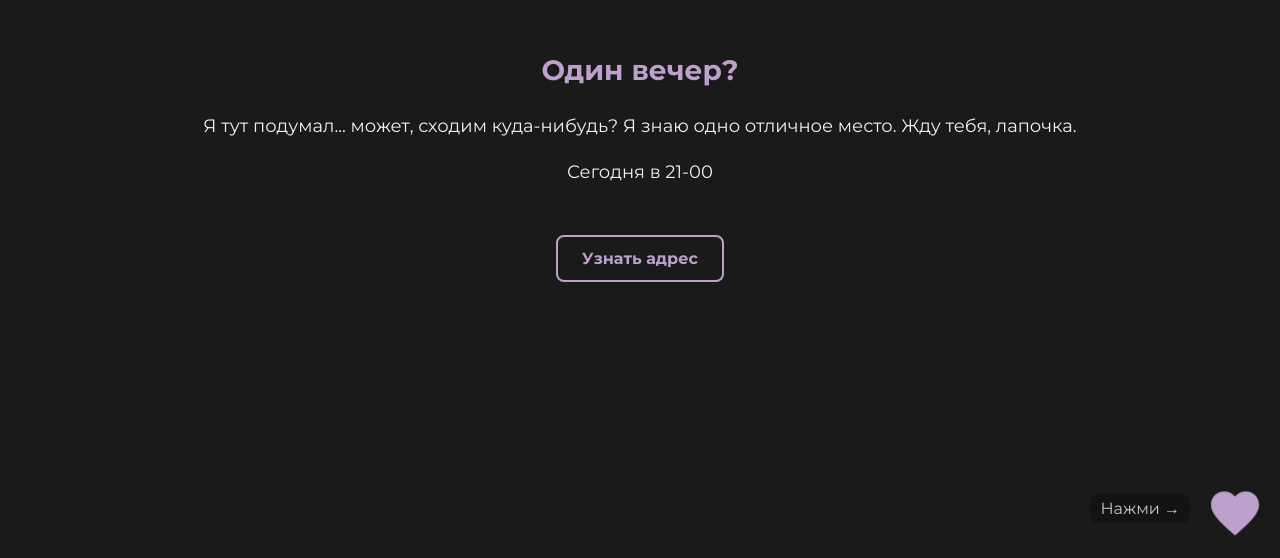
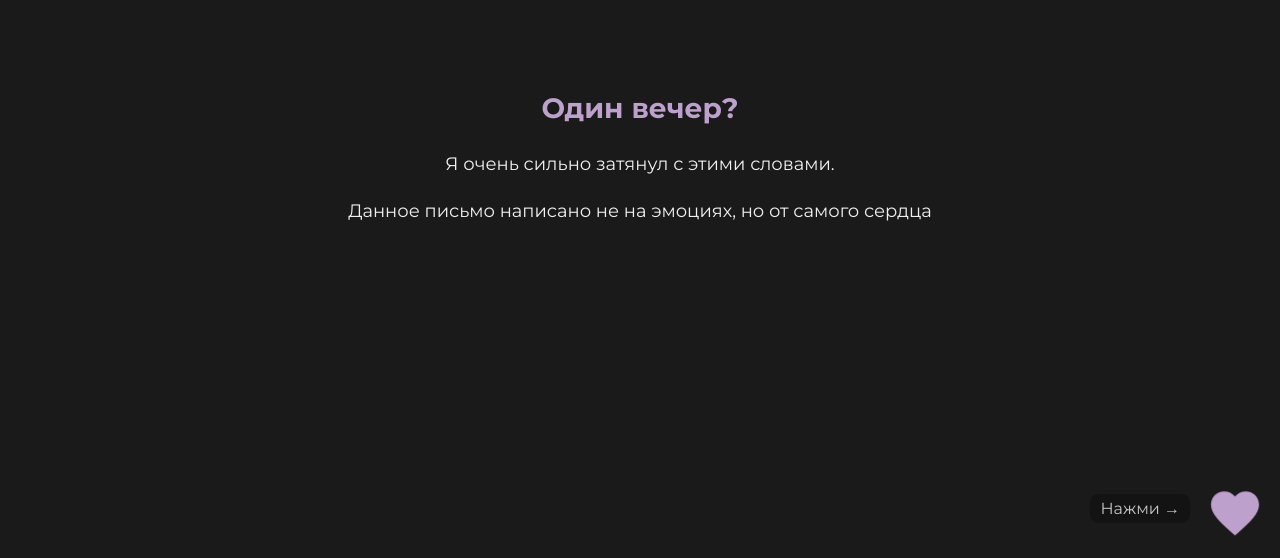
Before and after one commit to slowsugar666/mysite, a plain HTML site: page index.html in a window 1280 px wide. Shown: the part 242-800 px from the top of the page. Drawn offline with Linux system fonts and the light colour scheme.

Commit message:
Update index.html

```diff
--- a/index.html
+++ b/index.html
@@ -4,7 +4,7 @@
     <!-- Эта строка критически важна для правильного отображения русского текста -->
     <meta charset="UTF-8">
     <meta name="viewport" content="width=device-width, initial-scale=1.0">
-    <title>Приглашение</title>
+    <title>Письмо</title>
     <style>
         @import url('https://fonts.googleapis.com/css2?family=Montserrat:wght@400;700&display=swap');
 
@@ -168,12 +168,9 @@
 
     <div class="container">
         <h1>Один вечер?</h1>
-        <p>Я тут подумал... может, сходим куда-нибудь? Я знаю одно отличное место. Жду тебя, лапочка.</p>
-        <p>Сегодня в 21-00</p>
+        <p> Я очень сильно затянул с этими словами.</p>
+        <p>Данное письмо написано не на эмоциях, но от самого сердца</p>
 
-        <a href="https://yandex.ru/maps?whatshere%5Bpoint%5D=35.358952%2C52.341351&whatshere%5Bzoom%5D=19.0&ll=35.358885320094025%2C52.34143574152006&z=19.0&si=j2q8z0qubup5nybeedeuq6x9ec" class="cta-button" target="_blank" rel="noopener noreferrer">
-            Узнать адрес
-        </a>
     </div>
 
     <div class="hint" id="clickHint">Нажми →</div>
```
